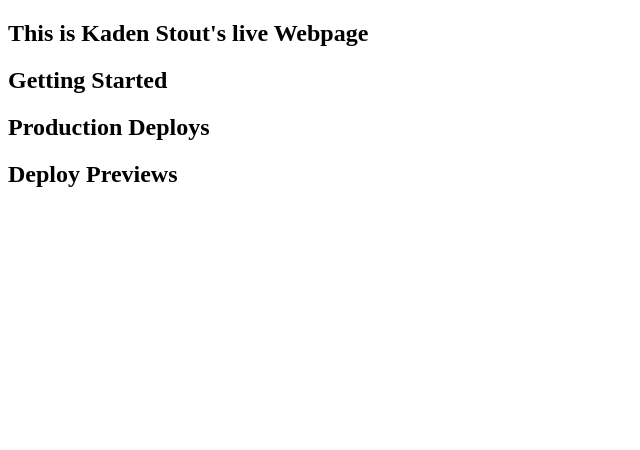
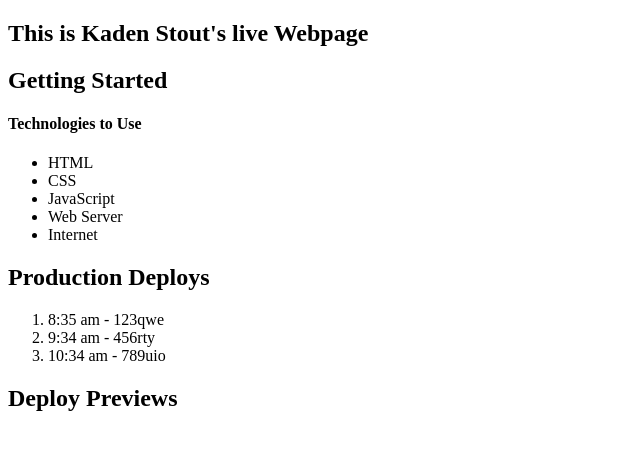
Before and after one commit to kadenstout009/Projects-and-Assignments, a plain HTML site: page index.html in a window 1280 px wide. Shown: the whole page, without its empty margins (0-640 px from the left). Drawn offline with Linux system fonts and the light colour scheme.

Commit message:
Add Technologies to use and ordered and unordered lists

```diff
--- a/index.html
+++ b/index.html
@@ -14,9 +14,22 @@
             </div>
             <div title="Getting-Started">
                 <h2>Getting Started</h2>
+                <h4>Technologies to Use</h4>
+                <ul>
+                    <li>HTML</li>
+                    <li>CSS</li>
+                    <li>JavaScript</li>
+                    <li>Web Server</li>
+                    <li>Internet</li>
+                </ul>
             </div>
             <div title="Production-Deploys">
                 <h2>Production Deploys</h2>
+                <ol>
+                    <li>8:35 am - 123qwe</li>
+                    <li>9:34 am - 456rty</li>
+                    <li>10:34 am - 789uio</li>
+                </ol>
             </div>
             <div title="Deploy-Views">
                 <h2>Deploy Previews</h2>
```
